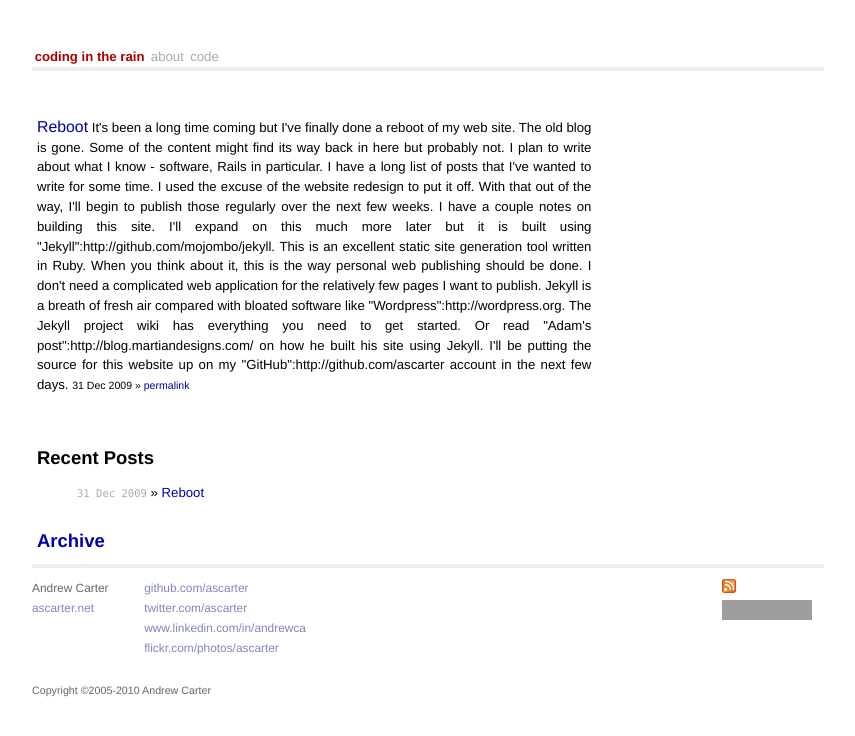
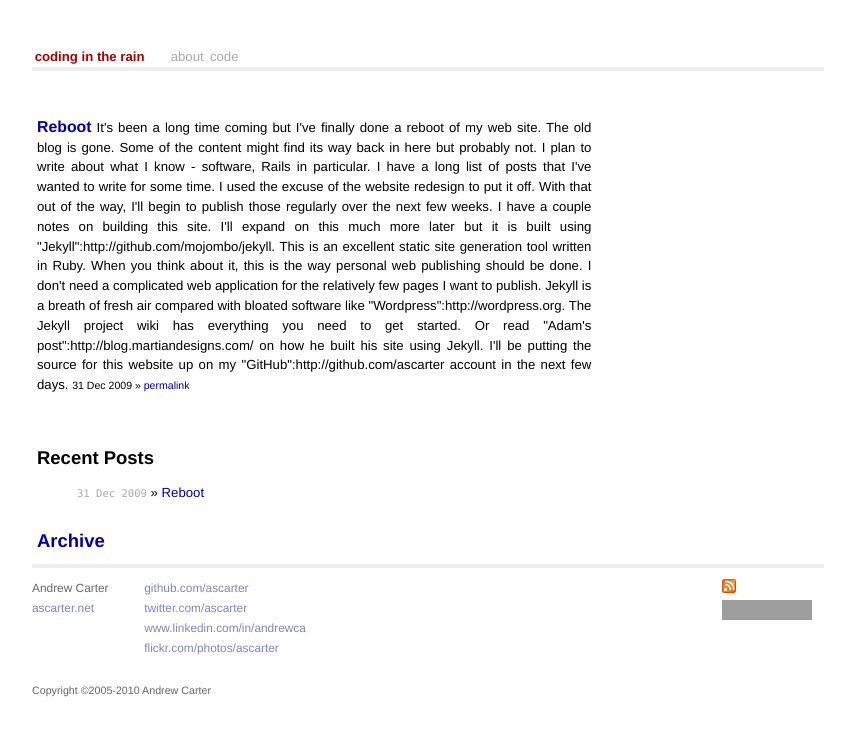
Before and after one commit to ascarter/ascarter.github.io, a Jekyll site: the page built from index.html, in a window 1280 px wide. Shown: the top 736 px of the page, without its empty margins (212-1067 px from the left). Built offline with Jekyll 4.4.1, drawn with Linux system fonts in a browser that asks for light colours; grey boxes are pictures that could not be loaded.

Commit message:
Add title and date to single posts

```diff
--- a/css/site.css
+++ b/css/site.css
@@ -102,6 +102,9 @@
 	font-weight: bold;
 }
 
+#header .site {
+	padding-right: 1.5em;
+}
 #header .summary {
 	font-size: 0.8em;
 	text-align: left;
@@ -194,7 +197,13 @@
 
 .post .title {
 	font-size: 1.2em;
-	margin-bottom: 1em;
+	margin-bottom: 1.4em;
+	font-weight: bold;
+}
+
+.post .date {
+	color: #aaa;
+	font-size: 0.8em;
 }
 
 .post pre {
```
Also changed, not shown: _layouts/post.html (+6 -3 lines).
